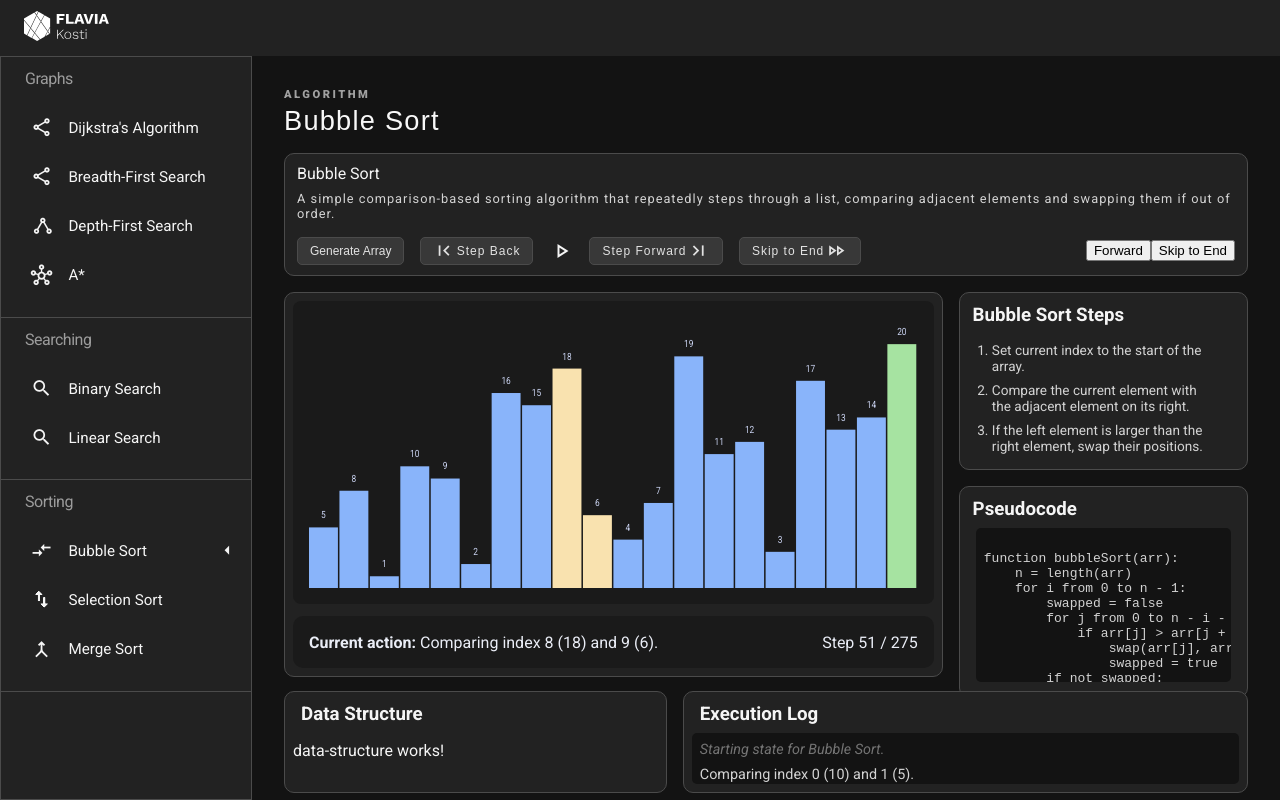
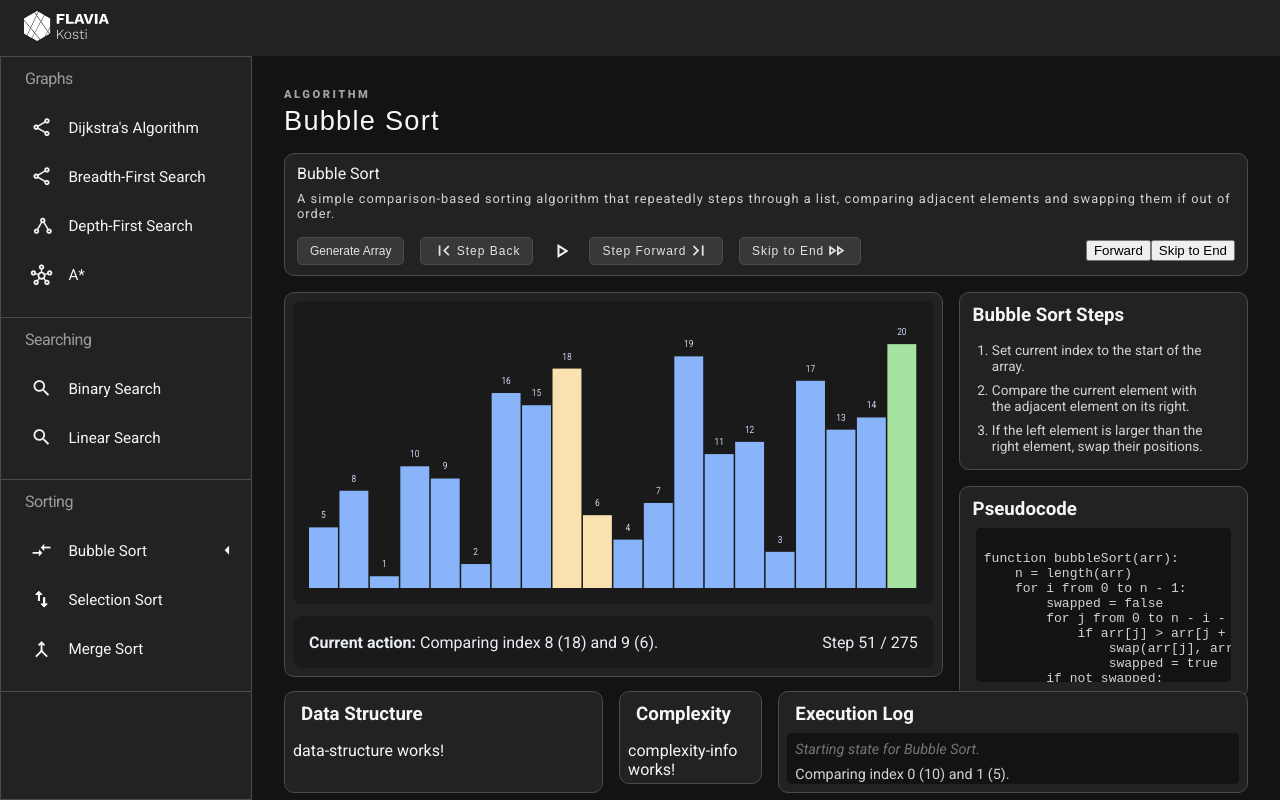
Before and after one commit to flavia3107/algorithm-visualizer, an Angular app: page / in a window 1280 px wide. Built offline with nearby package versions, Linux system fonts and the light colour scheme.

Commit message:
Algorithm-Visualizer: Complexity - P3

```diff
--- a/src/app/app.html
+++ b/src/app/app.html
@@ -27,6 +27,10 @@
 				<h3>Data Structure</h3>
 				<app-data-structure />
 			</div>
+			<div class="complexity section">
+				<h3>Complexity</h3>
+				<app-complexity-info />
+			</div>
 			<div class="execution-log section">
 				<h3>Execution Log</h3>
 				<app-execution-log />
--- a/src/app/app.ts
+++ b/src/app/app.ts
@@ -1,4 +1,5 @@
 import { Component, inject, signal } from '@angular/core';
+import { ComplexityInfo } from './components/complexity-info/complexity-info';
 import { Controls } from './components/controls/controls';
 import { DataStructure } from './components/data-structure/data-structure';
 import { Details } from './components/details/details';
@@ -9,7 +10,7 @@ import { AlgorithmManager } from './services/algorithm-manager';
 
 @Component({
   selector: 'app-root',
-  imports: [Controls, DataStructure, Details, ExecutionLog, Sidenav, Visualizer],
+  imports: [Controls, DataStructure, Details, ExecutionLog, Sidenav, Visualizer, ComplexityInfo],
   templateUrl: './app.html',
   styleUrl: './app.scss'
 })
```
